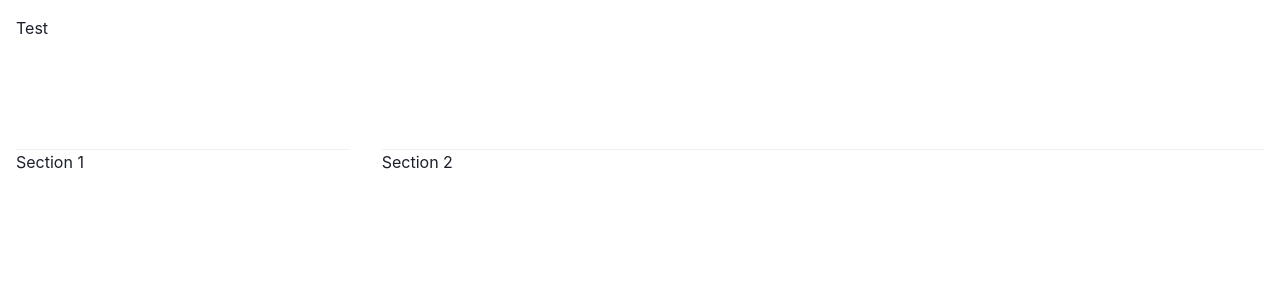
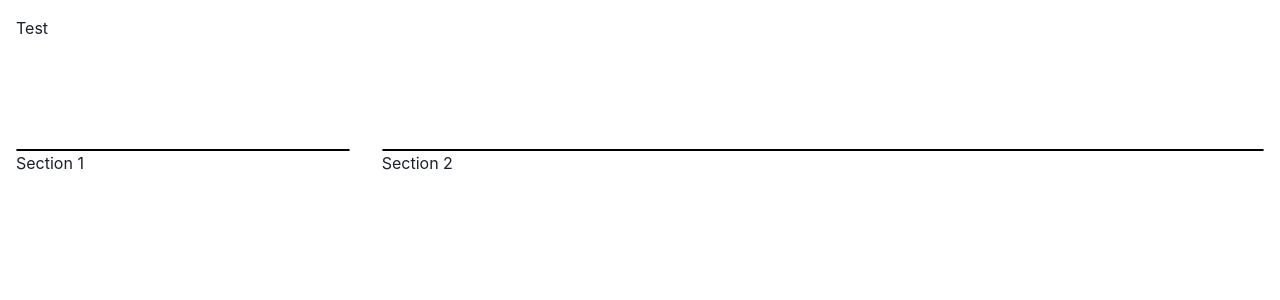
Before and after one commit to EnzoDFer/InternalSite, a React (Create React App) app: page / in a window 1280 px wide. Shown: the top 300 px of the page. Built offline with nearby package versions, Linux system fonts and the light colour scheme.

Commit message:
Create custom divider

```diff
--- a/src/Components/Section.module.css
+++ b/src/Components/Section.module.css
@@ -1,4 +1,9 @@
 .sectionWrapper {
-    background: white;
-    padding: 1rem;
+  background: white;
+  padding: 1rem;
 }
+
+.divider {
+  border: 1px solid black;
+  border-radius: 8px;
+}
--- a/src/Components/Section.tsx
+++ b/src/Components/Section.tsx
@@ -1,13 +1,10 @@
 import { ReactNode } from "react";
 import styles from "./Section.module.css";
-import { Divider } from "@chakra-ui/react";
 
 export const Section = ({children}:{children:ReactNode}) => {
   return (
-    <section
-      className={styles.sectionWrapper}
-    >
-      <Divider/>
+    <section className={styles.sectionWrapper} >
+      <hr className={styles.divider} />
       {children}
     </section>
   );
```
